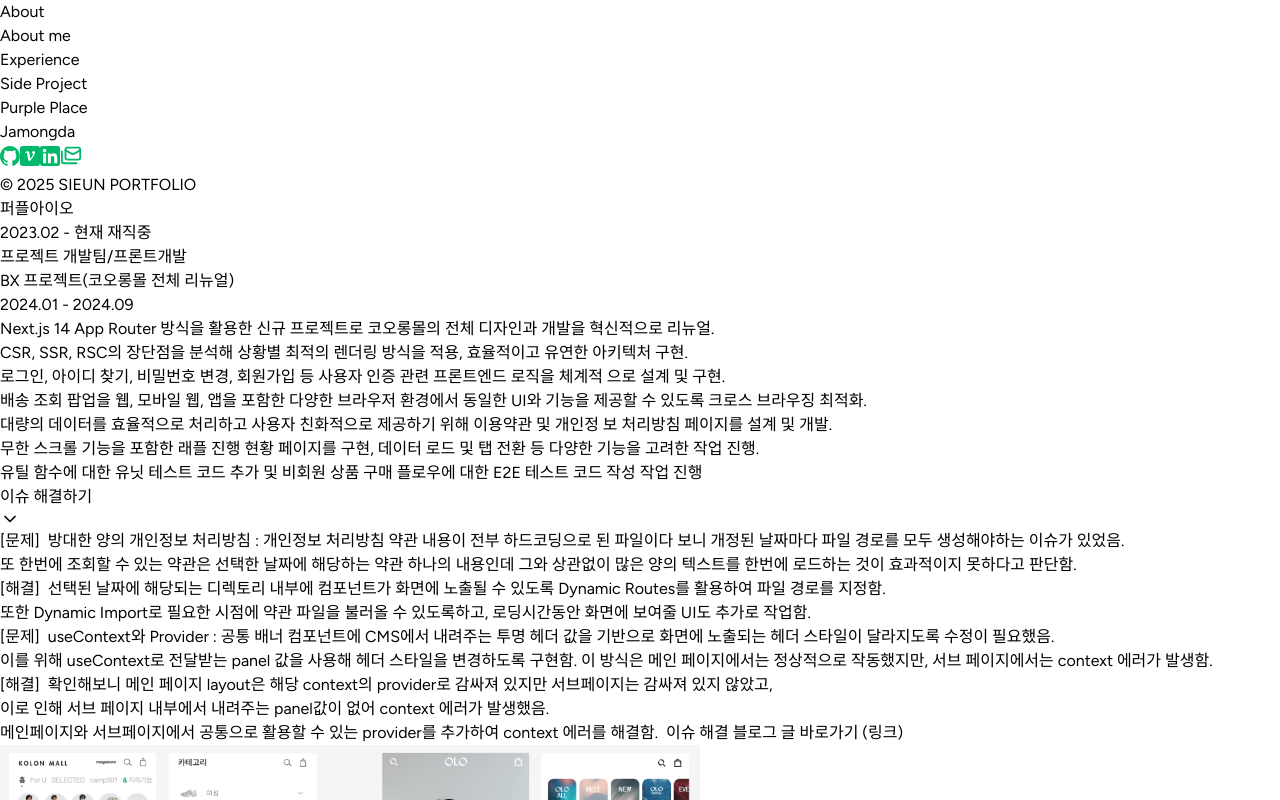
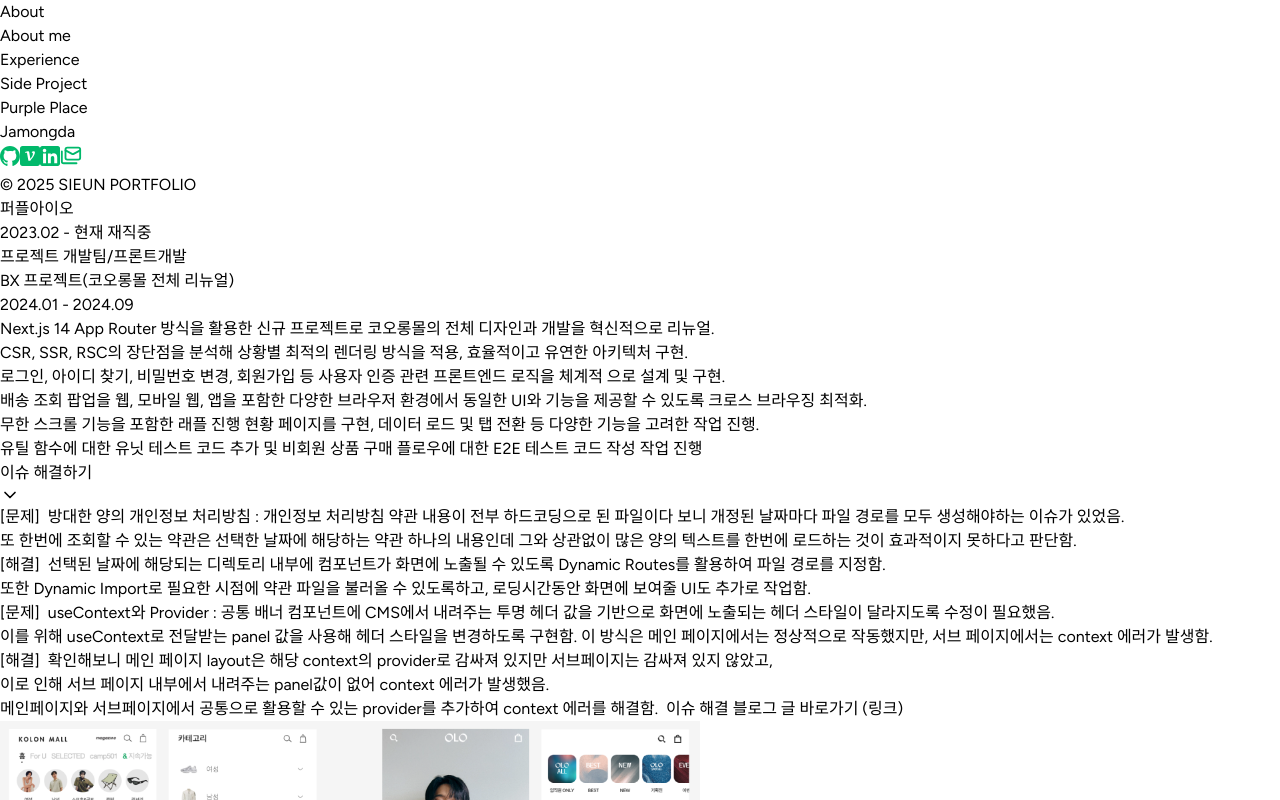
Before and after one commit to Sienna98/portfolio-sieun, a Next.js app: page /Experience in a window 1280 px wide. Shown: the top 800 px of the page. Built offline with nearby package versions, Linux system fonts and the light colour scheme.

Commit message:
experience 내용 수정

```diff
--- a/src/data/experience-data.tsx
+++ b/src/data/experience-data.tsx
@@ -15,7 +15,6 @@ export const ExperienceList = [
               "CSR, SSR, RSC의 장단점을 분석해 상황별 최적의 렌더링 방식을 적용, 효율적이고 유연한 아키텍처 구현.",
               "로그인, 아이디 찾기, 비밀번호 변경, 회원가입 등 사용자 인증 관련 프론트엔드 로직을 체계적 으로 설계 및 구현.",
               "배송 조회 팝업을 웹, 모바일 웹, 앱을 포함한 다양한 브라우저 환경에서 동일한 UI와 기능을 제공할 수 있도록 크로스 브라우징 최적화.",
-              "대량의 데이터를 효율적으로 처리하고 사용자 친화적으로 제공하기 위해 이용약관 및 개인정 보 처리방침 페이지를 설계 및 개발.",
               "무한 스크롤 기능을 포함한 래플 진행 현황 페이지를 구현, 데이터 로드 및 탭 전환 등 다양한 기능을 고려한 작업 진행.",
               "유틸 함수에 대한 유닛 테스트 코드 추가 및 비회원 상품 구매 플로우에 대한 E2E 테스트 코드 작성 작업 진행",
             ],
```
